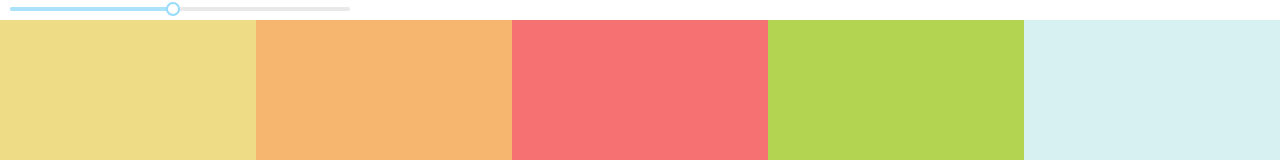
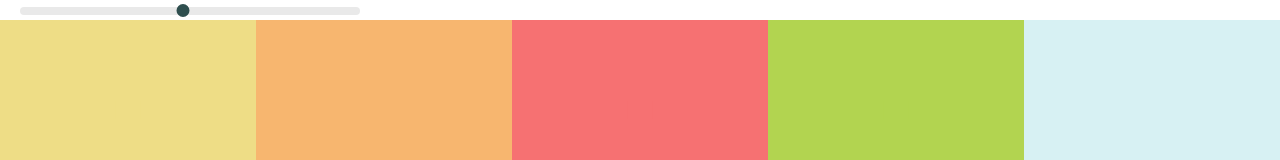
Before and after one commit to jensmartinhaberland/colors-app, a React (Create React App) app: page / in a window 1280 px wide. Shown: the top 160 px of the page. Built offline with nearby package versions, Linux system fonts and the light colour scheme.

Commit message:
Style slider

```diff
--- a/src/components/Palette.jsx
+++ b/src/components/Palette.jsx
@@ -1,8 +1,8 @@
 import React, { Component } from "react";
 import ColorBox from "./ColorBox";
+import "rc-slider/assets/index.css"; // this has to be before "Palette.css"
 import "../components/styles/Palette.css";
 import Slider from "rc-slider";
-import "rc-slider/assets/index.css";
 
 class Palette extends Component {
   constructor(props) {
--- a/src/components/styles/Palette.css
+++ b/src/components/styles/Palette.css
@@ -9,7 +9,7 @@
 
 .slider {
   display: inline-block;
-  margin: 0 10px;
+  margin: 0 20px;
   width: 340px;
 }
 
@@ -25,8 +25,8 @@
 .rc-slider-handle:active,
 .rc-slider-handle:focus,
 .rc-slider-handle:hover {
-  background-color: green;
-  border: 2px solid green;
+  background-color: darkslategrey;
+  border: 2px solid darkslategrey;
   box-shadow: none;
   height: 13px;
   margin-left: -7px;
```
